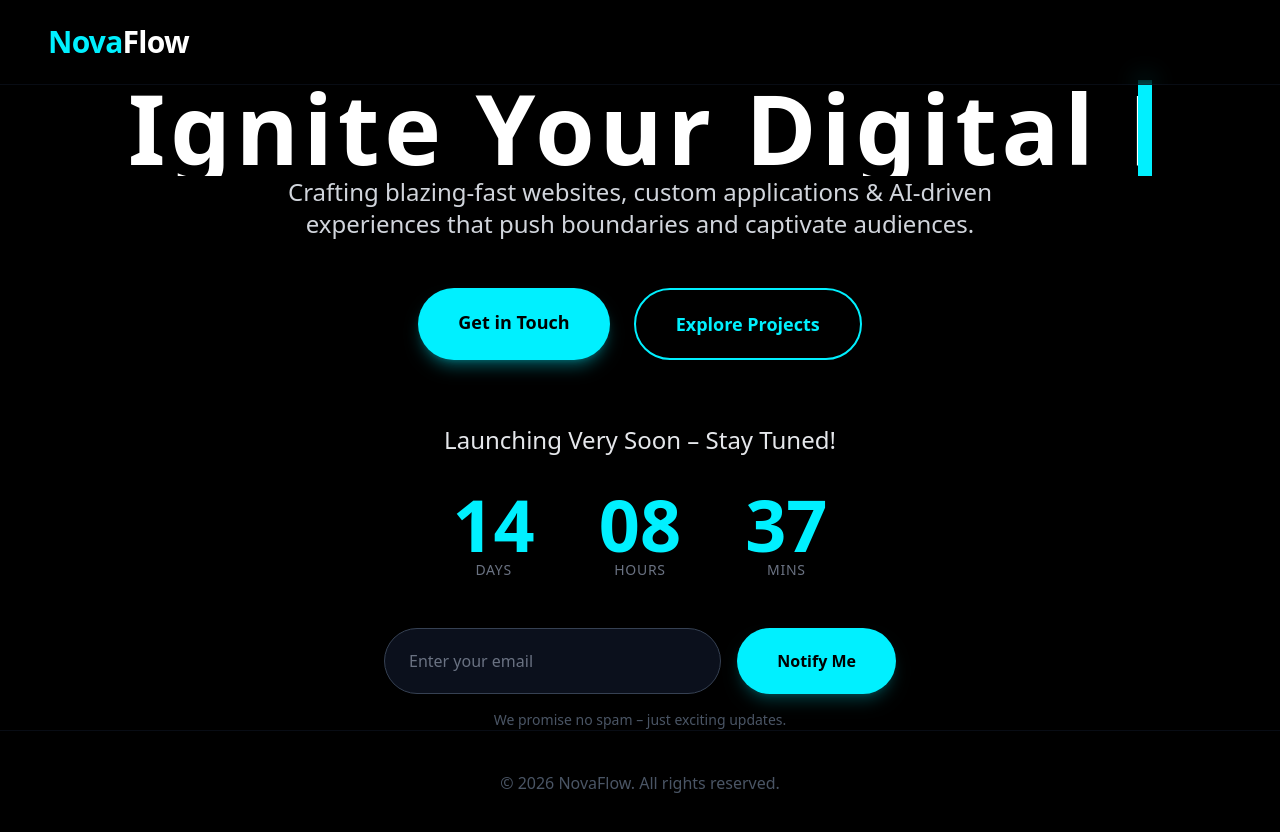
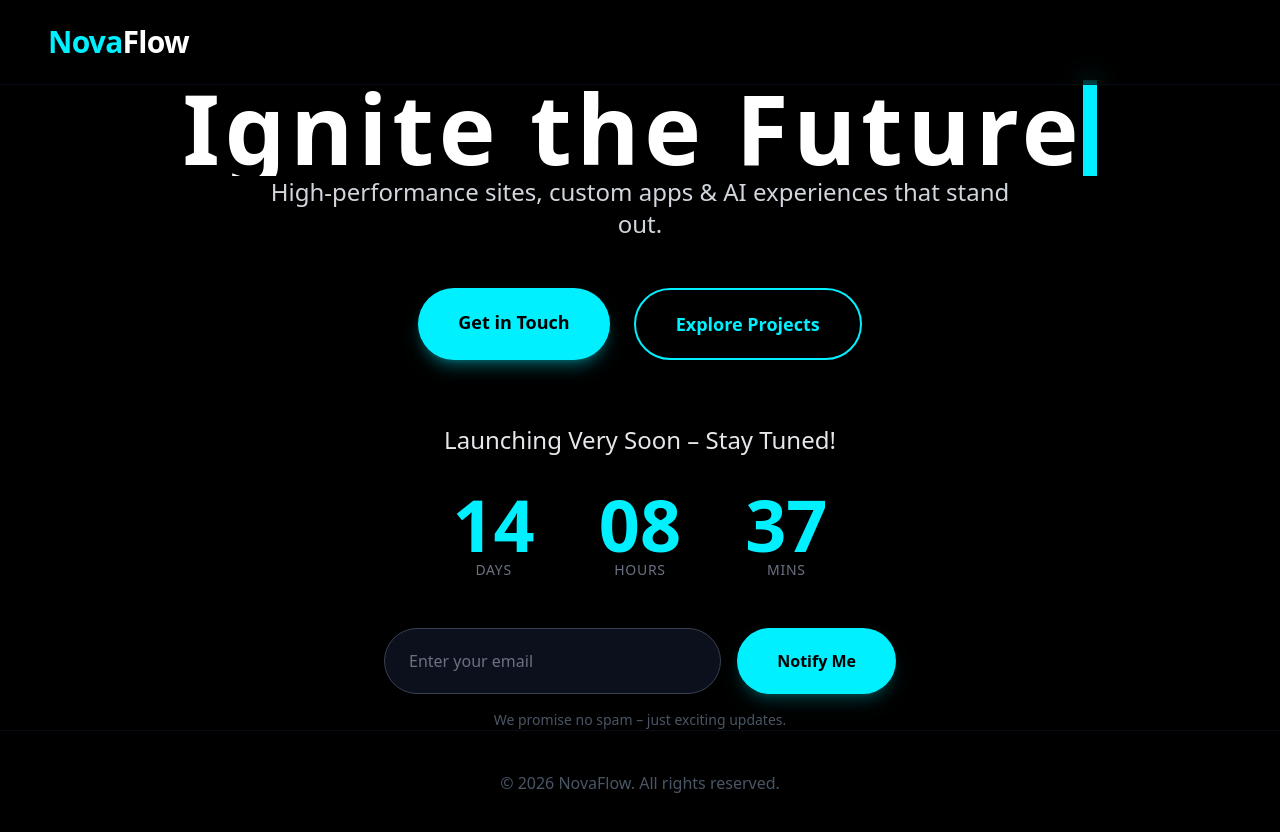
Before and after one commit to novaflow-dev/novaflow-website, a Next.js app: page / in a window 1280 px wide. Shown: the top 832 px of the page. Built offline with nearby package versions, Linux system fonts and the light colour scheme.

Commit message:
Revise header and hero text content
Updated hero section text for improved messaging.

```diff
--- a/app/page.tsx
+++ b/app/page.tsx
@@ -3,24 +3,21 @@ import Link from "next/link";
 export default function Home() {
   return (
     <div className="min-h-screen flex flex-col">
-      {/* Header minimal */}
       <header className="fixed top-0 w-full z-50 py-6 px-6 md:px-12 flex justify-between items-center bg-black/50 backdrop-blur-md border-b border-gray-900/50">
         <div className="text-3xl font-bold tracking-tight">
           <span className="text-accent">Nova</span>Flow
         </div>
-        {/* Menu futur : on ajoutera plus tard */}
       </header>
 
-      {/* Hero principal */}
       <main className="flex-1 flex items-center justify-center px-6 pt-20">
         <div className="text-center max-w-5xl">
-          <h1 className="text-5xl md:text-7xl lg:text-8xl font-extrabold tracking-tight mb-6 typewriter">
-            Ignite Your Digital Future
-          </h1>
+<h1 className="text-5xl md:text-7xl lg:text-8xl font-extrabold tracking-tight mb-6 typewriter">
+  Ignite the Future
+</h1>
 
-          <p className="text-xl md:text-2xl text-gray-300 mb-12 max-w-3xl mx-auto">
-            Crafting blazing-fast websites, custom applications & AI-driven experiences that push boundaries and captivate audiences.
-          </p>
+<p className="text-xl md:text-2xl text-gray-300 mb-12 max-w-3xl mx-auto">
+  High-performance sites, custom apps & AI experiences that stand out.
+</p>
 
           <div className="flex flex-col sm:flex-row gap-6 justify-center mb-16">
             <Link
```
